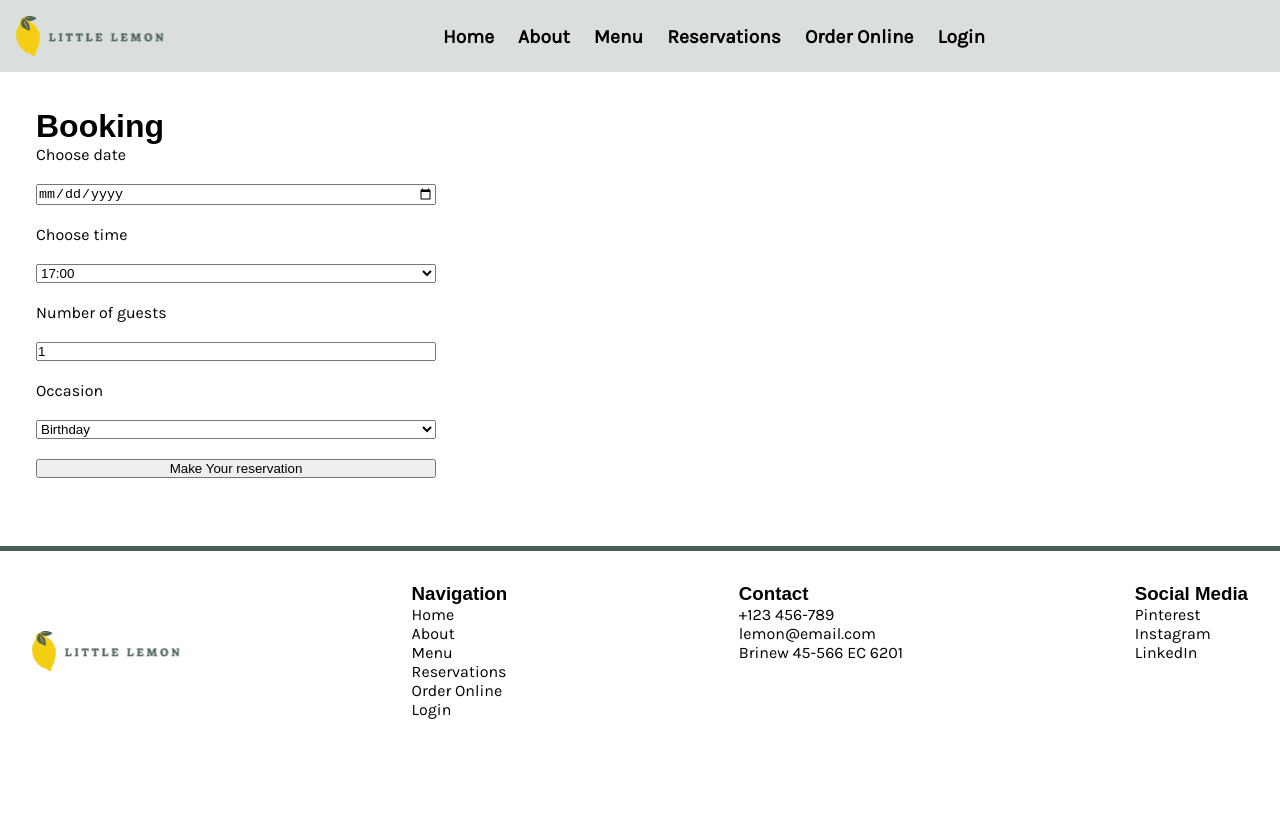
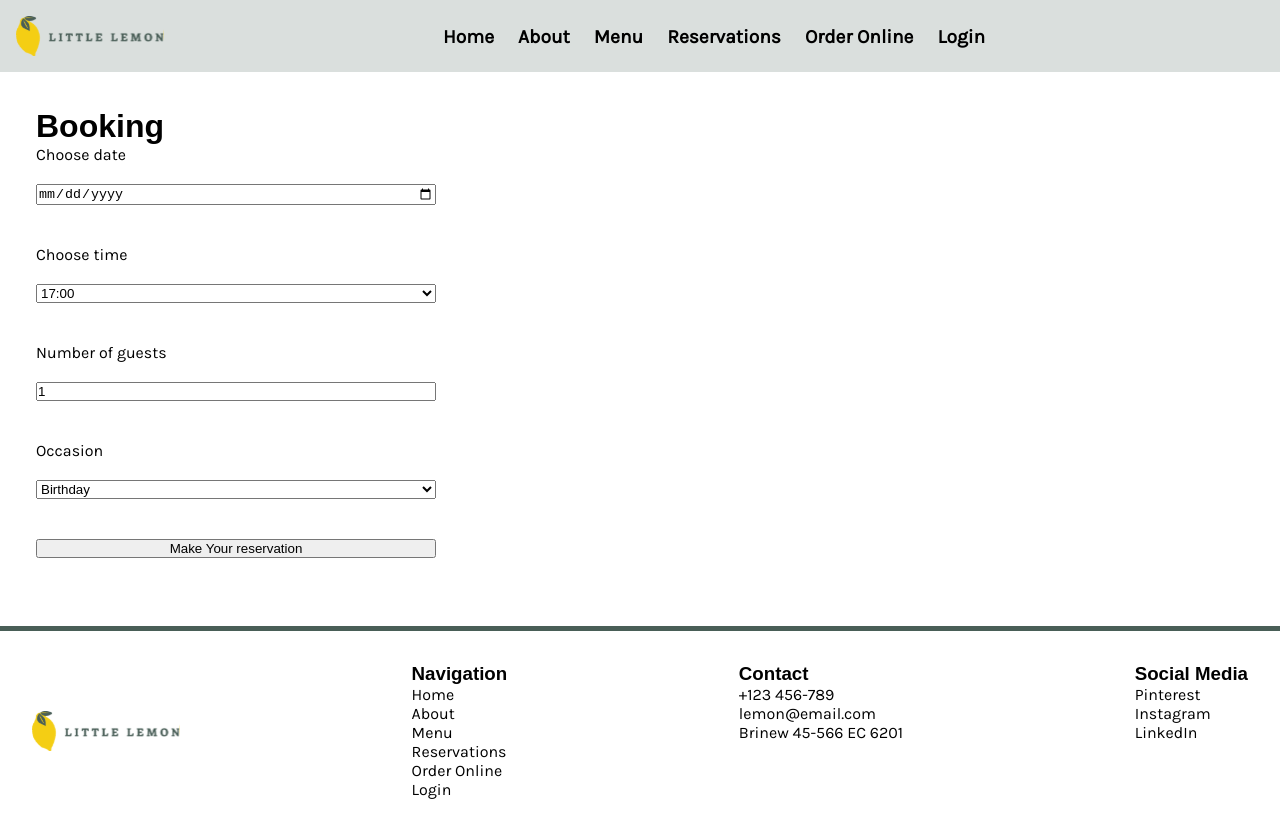
Before and after one commit to kegadev/ml-capstone, a React (Create React App) app: page /booking in a window 1280 px wide. Before the commit the page ends 800 px from the top, so only its background shows below. Built offline with nearby package versions, Linux system fonts and the light colour scheme; a web font is replaced by a local one.

Commit message:
add form validation

```diff
--- a/src/components/BookingForm.js
+++ b/src/components/BookingForm.js
@@ -1,76 +1,91 @@
-import { useState } from "react";
+// import { useState } from "react";
 import { useFormik } from "formik";
 import * as Yup from "yup";
 
 const BookingForm = (props) => {
-  // const [date, setDate] = useState("");
-  const [time, setTime] = useState("");
-  const [guests, setGuests] = useState(1);
-  const [occasion, setOccasion] = useState("Birthday");
-
   const handleDateChange = (event) => {
-    // setDate(event.target.value);
     props.handleDateChange(event);
   };
 
-  const handleTimeChange = (event) => {
-    setTime(event.target.value);
-  };
+  const formik = useFormik({
+    initialValues: {
+      date: props.selectedDate,
+      time: props.availableTimes[0],
+      guests: "1",
+      occasion: "Birthday",
+    },
+    validationSchema: Yup.object({
+      date: Yup.date().required("Date is required"),
+      time: Yup.string().required("Time is required"),
+      guests: Yup.number()
+        .min(1, "Must be at least 1")
+        .max(10, "Must be 10 or less")
+        .required("Number of guests is required"),
+      occasion: Yup.string().required("Occasion is required"),
+    }),
 
-  const handleGuestsChange = (event) => {
-    setGuests(event.target.value);
-  };
-
-  const handleOccasionChange = (event) => {
-    setOccasion(event.target.value);
-  };
-
-  const handleSubmit = (event) => {
-    event.preventDefault();
-    const formData = {
-      date: props.selectedDate,
-      time: time,
-      guests: guests,
-      occasion: occasion,
-    };
-    props.submitForm(formData);
-  };
+    onSubmit: () => {
+      const formData = {
+        date: formik.values.date,
+        time: formik.values.time,
+        guests: formik.values.guests,
+        occasion: formik.values.occasion,
+      };
+      console.log("formData", formData);
+      props.submitForm(formData);
+    },
+  });
 
   return (
-    <form>
+    <form onSubmit={formik.handleSubmit}>
       <label htmlFor="res-date">Choose date</label>
       <input
         type="date"
         id="res-date"
         value={props.selectedDate}
         onChange={handleDateChange}
+        {...formik.getFieldProps("date")}
       />
+      <span className="error-message">
+        {formik.touched.date && formik.errors.date ? formik.errors.date : null}
+      </span>
       <label htmlFor="res-time">Choose time</label>
-      <select id="res-time" value={time} onChange={handleTimeChange}>
+      <select id="res-time" {...formik.getFieldProps("time")}>
         {props.availableTimes?.map((time) => (
           <option key={time}>{time}</option>
         ))}
       </select>
+      <span className="error-message">
+        {formik.touched.time && formik.errors.time && formik.errors.time}
+      </span>
       <label htmlFor="guests">Number of guests</label>
       <input
         type="number"
         placeholder="1"
         min="1"
         max="10"
+        name="guests"
         id="guests"
-        value={guests}
-        onChange={handleGuestsChange}
+        {...formik.getFieldProps("guests")}
       />
+      <span className="error-message">
+        {formik.touched.guests && formik.errors.guests}
+      </span>
       <label htmlFor="occasion">Occasion</label>
-      <select id="occasion" value={occasion} onChange={handleOccasionChange}>
+      <select id="occasion" {...formik.getFieldProps("occasion")}>
         <option>Birthday</option>
         <option>Anniversary</option>
       </select>
+      <span className="error-message">
+        {formik.touched.occasion && formik.errors.occasion
+          ? formik.errors.occasion
+          : null}
+      </span>
       <input
+        disabled={!formik.isValid}
         aria-label="On Click"
         type="submit"
         value="Make Your reservation"
-        onClick={handleSubmit}
       />
     </form>
   );
```
